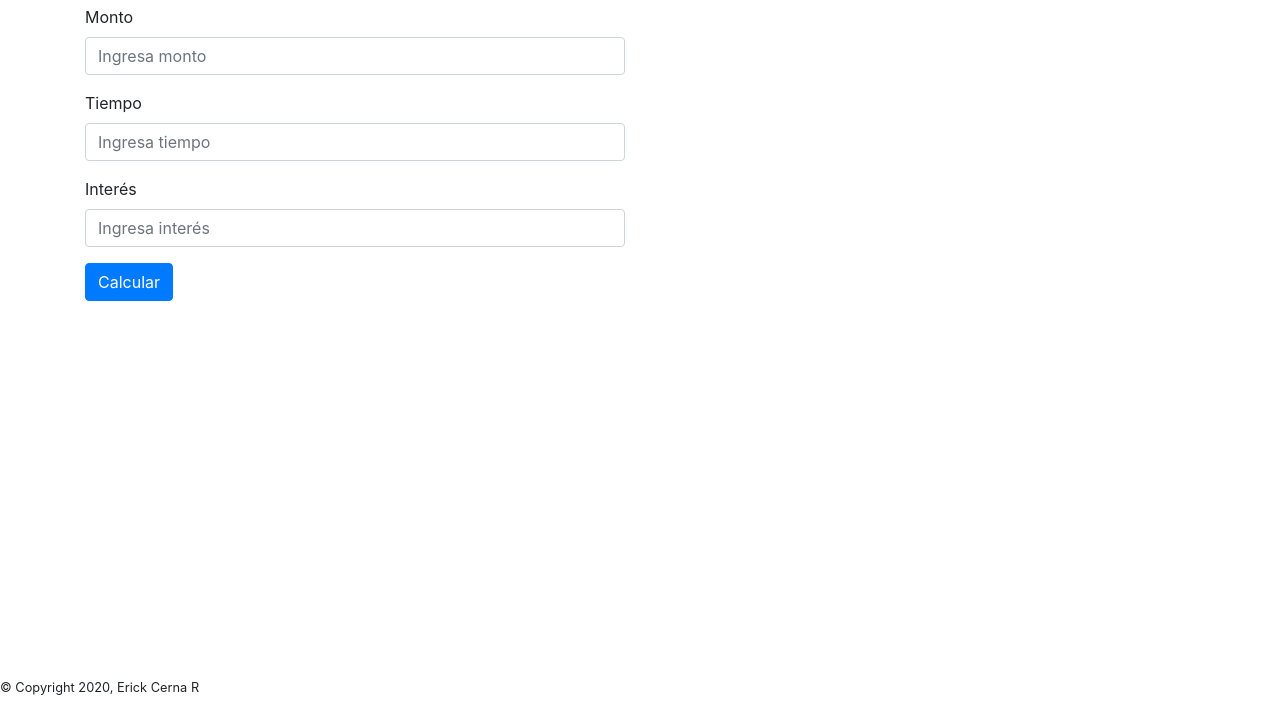
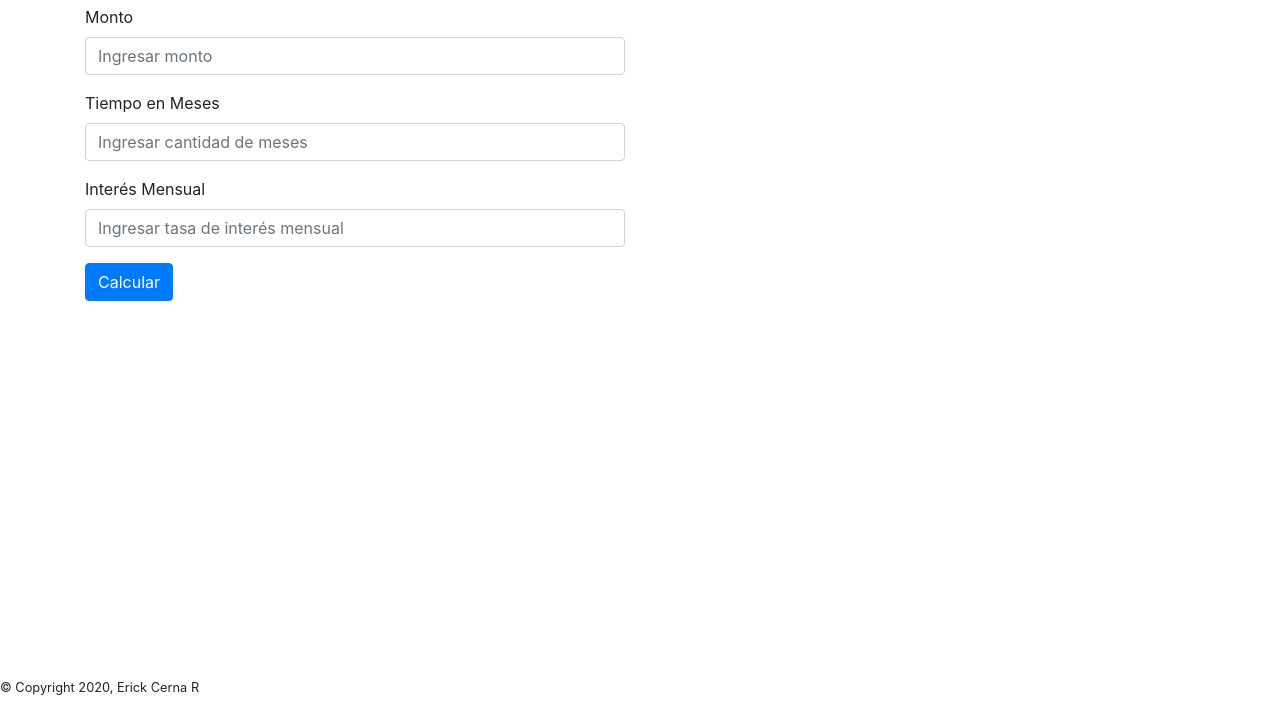
Before and after one commit to erickcernarequejo/Metodo-Amortizacion-Frances-con-Javascript-y-moment-js, a plain HTML site: page index.html in a window 1280 px wide. Shown: the part 96-800 px from the top of the page. Drawn offline with nearby package versions, Linux system fonts and the light colour scheme.

Commit message:
Update index.html

```diff
--- a/index.html
+++ b/index.html
@@ -20,15 +20,15 @@
                 <h2>Calcular amortización método francés</h2>
                 <div class="form-group">
                     <label for="monto">Monto</label>
-                    <input type="text" class="form-control" id="monto" placeholder="Ingresa monto">
+                    <input type="text" class="form-control" id="monto" placeholder="Ingresar monto">
                 </div>
                 <div class="form-group">
-                    <label for="tiempo">Tiempo</label>
-                    <input type="text" class="form-control" id="tiempo" placeholder="Ingresa tiempo">
+                    <label for="tiempo">Tiempo en Meses</label>
+                    <input type="text" class="form-control" id="tiempo" placeholder="Ingresar cantidad de meses">
                 </div>
                 <div class="form-group">
-                    <label for="interes">Interés</label>
-                    <input type="text" class="form-control" id="interes" placeholder="Ingresa interés">
+                    <label for="interes">Interés Mensual</label>
+                    <input type="text" class="form-control" id="interes" placeholder="Ingresar tasa de interés mensual">
                 </div>
                 <button type="submit" class="btn btn-primary" id="btnCalcular">Calcular</button>
             </div>
```
